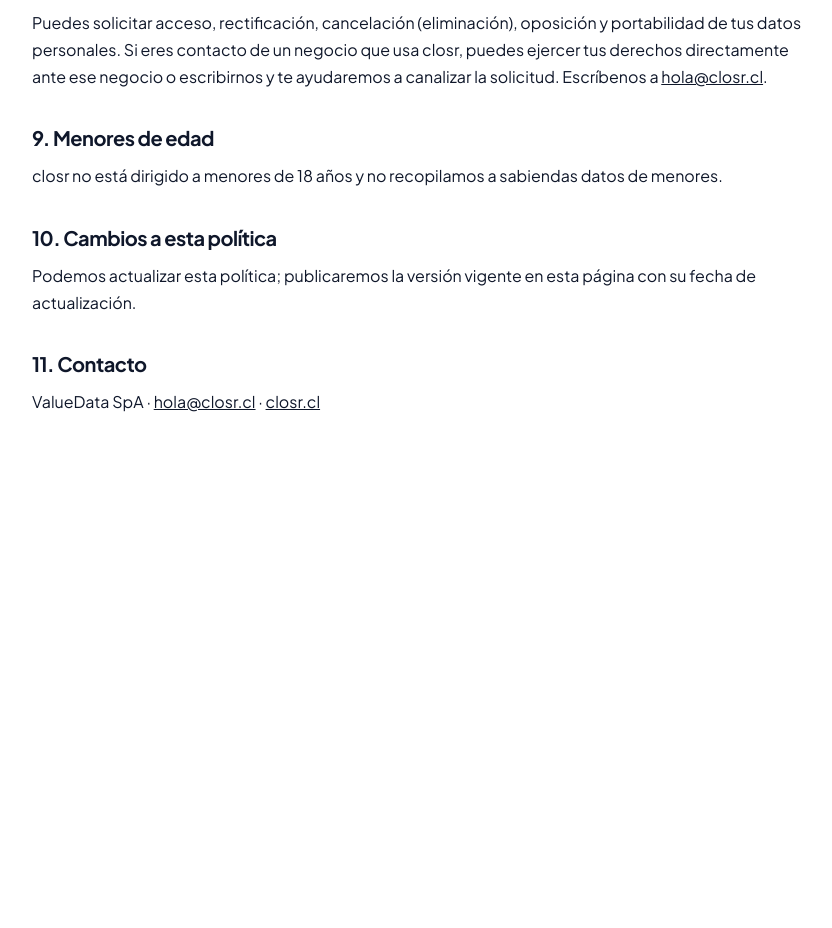
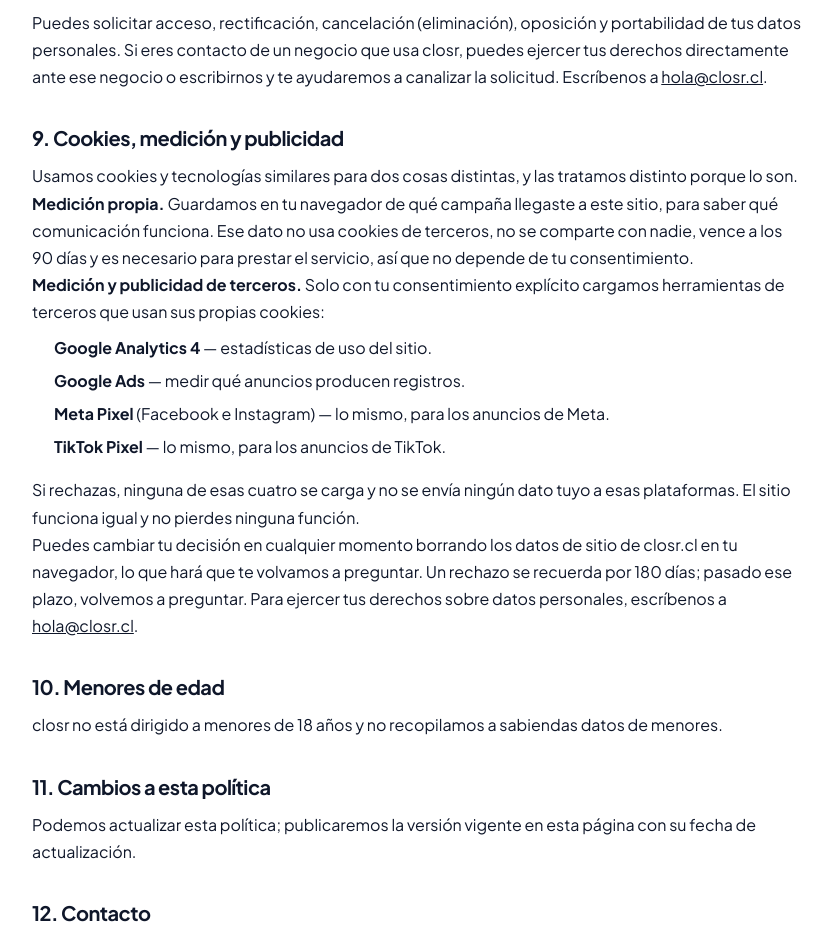
Before and after one commit to Value-Data-Next-Gen/closr-web, a plain HTML site: page privacidad.html in a window 1280 px wide. Shown: the part 2192-3120 px from the top of the page, without its empty margins (222-1054 px from the left). Before the commit the page ends 2687 px from the top, so only its background shows below. Drawn offline with Linux system fonts and the light colour scheme.

Commit message:
docs(privacidad): declarar cookies, analitica y publicidad
Instalar pixeles sin declararlos dejaria el sitio haciendo algo distinto de
lo que dice. Tambien arregla el href=# de 'Ley 19.628' en el pie.

Co-Authored-By: Claude Sonnet 5 <noreply@anthropic.com>
Claude-Session: https://claude.ai/code/session_014BeZh4729B1msjaKHmyrVn

```diff
--- a/privacidad.html
+++ b/privacidad.html
@@ -72,13 +72,48 @@
     <h2>8. Tus derechos</h2>
     <p>Puedes solicitar acceso, rectificación, cancelación (eliminación), oposición y portabilidad de tus datos personales. Si eres contacto de un negocio que usa closr, puedes ejercer tus derechos directamente ante ese negocio o escribirnos y te ayudaremos a canalizar la solicitud. Escríbenos a <a href="mailto:hola@closr.cl">hola@closr.cl</a>.</p>
 
-    <h2>9. Menores de edad</h2>
+    <h2>9. Cookies, medición y publicidad</h2>
+    <p>
+      Usamos cookies y tecnologías similares para dos cosas distintas, y las
+      tratamos distinto porque lo son.
+    </p>
+    <p>
+      <strong>Medición propia.</strong> Guardamos en tu navegador de qué campaña
+      llegaste a este sitio, para saber qué comunicación funciona. Ese dato no
+      usa cookies de terceros, no se comparte con nadie, vence a los 90 días y
+      es necesario para prestar el servicio, así que no depende de tu
+      consentimiento.
+    </p>
+    <p>
+      <strong>Medición y publicidad de terceros.</strong> Solo con tu
+      consentimiento explícito cargamos herramientas de terceros que usan sus
+      propias cookies:
+    </p>
+    <ul>
+      <li><strong>Google Analytics 4</strong> — estadísticas de uso del sitio.</li>
+      <li><strong>Google Ads</strong> — medir qué anuncios producen registros.</li>
+      <li><strong>Meta Pixel</strong> (Facebook e Instagram) — lo mismo, para los anuncios de Meta.</li>
+      <li><strong>TikTok Pixel</strong> — lo mismo, para los anuncios de TikTok.</li>
+    </ul>
+    <p>
+      Si rechazas, ninguna de esas cuatro se carga y no se envía ningún dato tuyo
+      a esas plataformas. El sitio funciona igual y no pierdes ninguna función.
+    </p>
+    <p>
+      Puedes cambiar tu decisión en cualquier momento borrando los datos de sitio
+      de closr.cl en tu navegador, lo que hará que te volvamos a preguntar. Un
+      rechazo se recuerda por 180 días; pasado ese plazo, volvemos a preguntar.
+      Para ejercer tus derechos sobre datos personales, escríbenos a
+      <a href="mailto:hola@closr.cl">hola@closr.cl</a>.
+    </p>
+
+    <h2>10. Menores de edad</h2>
     <p>closr no está dirigido a menores de 18 años y no recopilamos a sabiendas datos de menores.</p>
 
-    <h2>10. Cambios a esta política</h2>
+    <h2>11. Cambios a esta política</h2>
     <p>Podemos actualizar esta política; publicaremos la versión vigente en esta página con su fecha de actualización.</p>
 
-    <h2>11. Contacto</h2>
+    <h2>12. Contacto</h2>
     <p>ValueData SpA · <a href="mailto:hola@closr.cl">hola@closr.cl</a> · <a href="https://closr.cl">closr.cl</a></p>
   </main>
 </body>
```
Also changed, not shown: index.html (+1 -1 lines).
